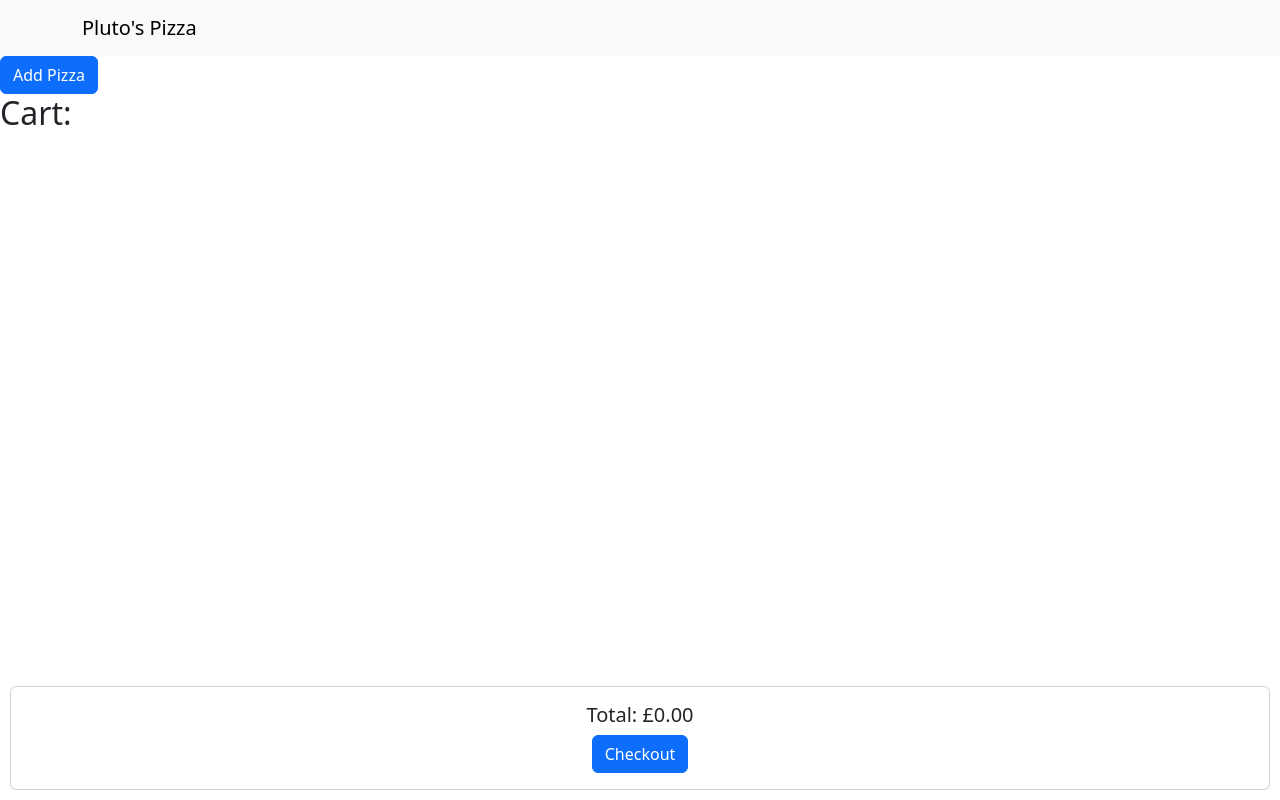
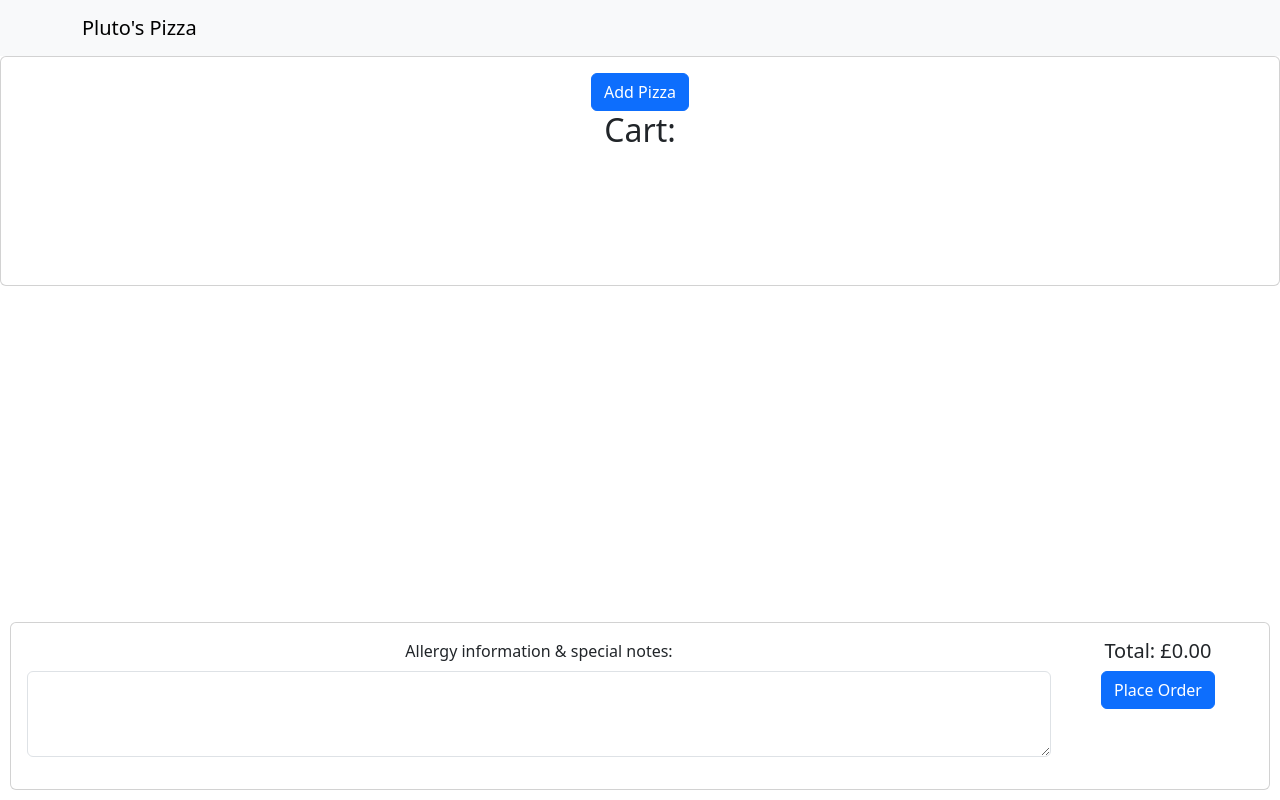
Before and after one commit to lanxeyu/pizza-shop, a React (Vite) app: page / in a window 1280 px wide. Built offline with nearby package versions, Linux system fonts and the light colour scheme.

Commit message:
Added special notes form, & order object creation

```diff
--- a/src/components/CheckoutFooter/index.jsx
+++ b/src/components/CheckoutFooter/index.jsx
@@ -1,25 +1,72 @@
+import { useState } from 'react';
 import PropTypes from 'prop-types';
 import Button from 'react-bootstrap/Button';
 import Card from 'react-bootstrap/Card';
+import Modal from 'react-bootstrap/Modal';
+import Confirmation from '../Confirmation';
+import Form from 'react-bootstrap/Form';
+import './style.css';
 
 const CheckoutFooter = ({ cart }) => {
+  const [show, setShow] = useState(false);
+  const [notes, setNotes] = useState('');
+  const [order, setOrder] = useState({});
+
+  const handleClose = () => setShow(false);
+  const handleShow = () => setShow(true);
 
   const totalCartPrice = cart.reduce((total, pizza) => total + parseFloat(pizza.getPizzaDetails().pizzaPrice), 0);
+
+  const handlePlaceOrder = () => {
+    const newOrder = {
+      cart,
+      notes,
+    };
+    setOrder(newOrder);
+    handleShow();
+  };
+
+  console.log('Order', order)
 
   return (
     <Card className="text-center">
       <Card.Body>
-        <Card.Title>Total: £{totalCartPrice.toFixed(2)}</Card.Title>
-        <Button variant="primary">
-          Checkout
-        </Button>
+
+        <div className="checkout-footer">
+          <div className="form">
+            <Form.Group className="mb-3" controlId="exampleForm.ControlTextarea1">
+              <Form.Label>Allergy information & special notes:</Form.Label>
+              <Form.Control as="textarea" rows={3} value={notes} onChange={(e) => setNotes(e.target.value)}/>
+            </Form.Group>
+          </div>
+
+          <div>
+            <Card.Title>Total: £{totalCartPrice.toFixed(2)}</Card.Title>
+            <Button onClick={handlePlaceOrder} variant="primary">Place Order</Button>
+          </div>
+        </div>
+
+
+        {/* Order confirmation modal */}
+        <Modal show={show} onHide={handleClose} backdrop="static" keyboard={false}>
+          <Modal.Header><h5>Order Confirmation</h5></Modal.Header>
+          <Modal.Body>
+            <Confirmation order={order}></Confirmation>
+          </Modal.Body>
+          <Modal.Footer>
+            You have gained X points for this order. Create an account to spend points on Pluto&apos;s Pizza promos!
+            <Button variant="primary">Create Account</Button>
+            {/* Create an account page and points system to be implemented */}
+          </Modal.Footer>
+        </Modal>
+
       </Card.Body>
     </Card>
   );
 };
 
 CheckoutFooter.propTypes = {
-    cart: PropTypes.array.isRequired
+  cart: PropTypes.array.isRequired,
 };
 
 export default CheckoutFooter;
--- /dev/null
+++ b/src/components/CheckoutFooter/style.css
@@ -0,0 +1,8 @@
+.checkout-footer {
+    display: flex;
+}
+
+.form {
+    width: 80vw;
+    margin-right: 50px;
+}
--- a/src/components/Confirmation/index.jsx
+++ b/src/components/Confirmation/index.jsx
@@ -1,7 +1,31 @@
-const Confirmation = () => {
-  return (
-    <div>Confirmation</div>
-  )
+import PropTypes from 'prop-types';
+import { generateRandom8DigitNumber } from '../../utilities/order';
+
+
+const Confirmation = ({ order }) => {
+
+    const orderNumber = generateRandom8DigitNumber()
+
+    return (
+        <>
+            <h4>Thank you!</h4>
+            <p>Your order is now being prepared and will be delivered to you in X minutes.</p>
+            <p>Order #{orderNumber}</p>
+            {/* Estimated time of delivery to be implemented */}
+            {order.cart.map((pizza, index) => (
+            <div key={index}>
+                <h5>Pizza {pizza.name}</h5>
+                <p>Size: {pizza.size}</p>
+                <p>Toppings: {pizza.getPizzaDetails().toppings.join(', ')}</p>
+                <p>Price: £{pizza.getPizzaDetails().pizzaPrice}</p>
+            </div>
+            ))}
+        </>
+    )
 }
 
+Confirmation.propTypes = {
+    order: PropTypes.object.isRequired
+};
+
 export default Confirmation
--- a/src/pages/Cart/index.jsx
+++ b/src/pages/Cart/index.jsx
@@ -4,6 +4,7 @@ import { CheckoutFooter, EditPizza } from '../../components';
 import Button from 'react-bootstrap/Button';
 import CloseButton from 'react-bootstrap/CloseButton';
 import Modal from 'react-bootstrap/Modal';
+import Card from 'react-bootstrap/Card';
 import './style.css'
 
 function Cart() {
@@ -52,7 +53,9 @@ function Cart() {
   console.log('Cart', cart)
 
   return (
-    <>
+    <Card className="text-center">
+      <Card.Body>
+
         <Button onClick={handleAddPizza}>Add Pizza</Button>
 
         <div className='cart'>
@@ -88,7 +91,9 @@ function Cart() {
         <div className='checkoutFooter'>
           <CheckoutFooter cart={cart}/>
         </div>
-    </>
+
+      </Card.Body>
+    </Card>
   );
 }
 
--- a/src/pages/Cart/style.css
+++ b/src/pages/Cart/style.css
@@ -5,6 +5,7 @@
 .checkoutFooter {
     position: fixed;
     bottom: 0;
+    left: 0;
     width: 100%;
     z-index: 100;
     padding: 10px;
--- /dev/null
+++ b/src/utilities/order.js
@@ -0,0 +1,23 @@
+
+
+function generateRandom8DigitNumber() {
+    const min = 10000000;
+    const max = 99999999;
+    return Math.floor(Math.random() * (max - min + 1)) + min;
+}
+
+
+class Order {
+    constructor(cart, notes) {
+        this.cart = cart || [];
+        this.notes = notes;
+        this.orderNumber = this.getOrderNumber();
+    }
+
+    getOrderNumber() {
+
+    }
+}
+
+export { Order }
+export {generateRandom8DigitNumber}
```
Lines whose indentation alone changed are shown as unchanged.
